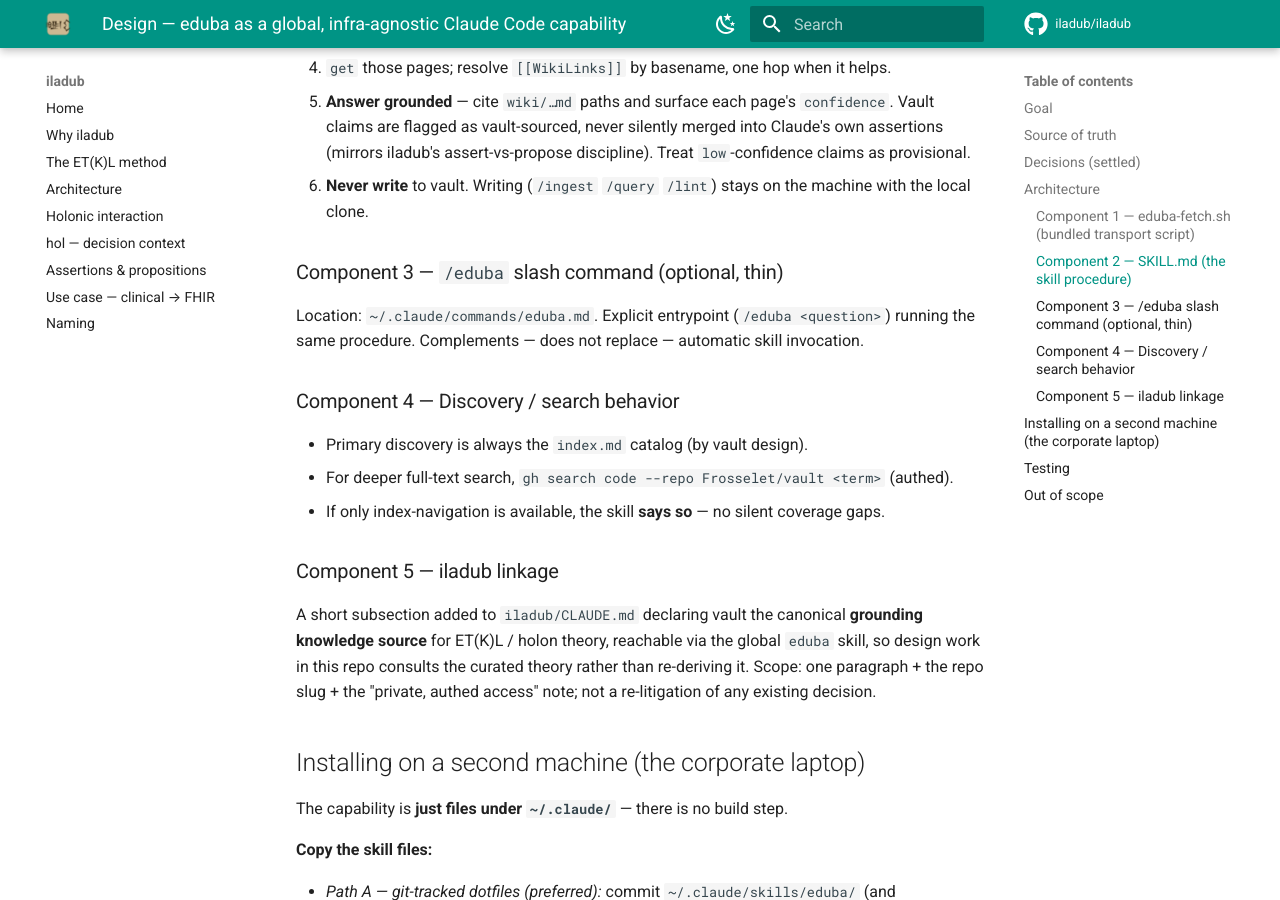
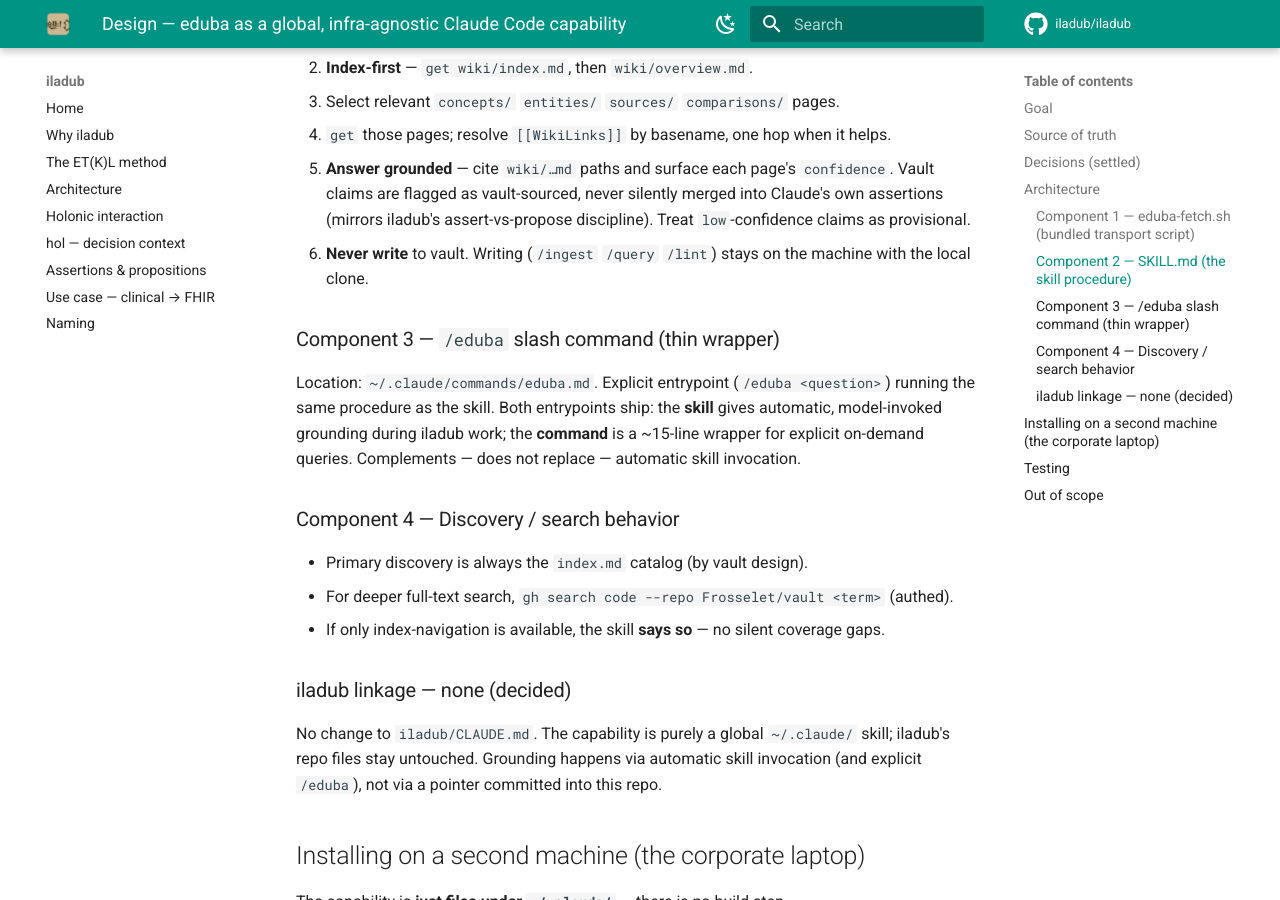
Before and after one commit to iladub/iladub, an MkDocs documentation site: the page built from docs/superpowers/specs/2026-06-08-eduba-global-skill-design.md, in a window 1280 px wide and 900 px high, scrolled down 2841 px. Built offline with MkDocs 1.6.1 and Material for MkDocs 9.7.7, drawn with Linux system fonts in a browser that asks for light colours; comment, search, counter and statistics services are not loaded; some of the changed text lies outside the part shown.

Commit message:
Finalize eduba spec: both entrypoints, no iladub/CLAUDE.md change
Ship both the auto-invoked skill and a thin /eduba command; drop the
iladub linkage component (CLAUDE.md stays untouched).

Co-Authored-By: Claude Opus 4.8 (1M context) <noreply@anthropic.com>

```diff
--- a/docs/superpowers/specs/2026-06-08-eduba-global-skill-design.md
+++ b/docs/superpowers/specs/2026-06-08-eduba-global-skill-design.md
@@ -56,6 +56,8 @@ local path such as `/Volumes/WD Green/dev/git/vault`).
    protocol; it points at `AGENTS.md` Role A so it auto-tracks future changes.
 7. **Global, not per-project.** Lives in `~/.claude/skills/`, available in every project
    and session.
+8. **Two entrypoints.** Build both the auto-invoked skill and a thin `/eduba` command.
+9. **No iladub repo change.** `iladub/CLAUDE.md` is left untouched.
 
 ## Architecture
 
@@ -111,10 +113,12 @@ Procedure:
 6. **Never write** to vault. Writing (`/ingest` `/query` `/lint`) stays on the machine with
    the local clone.
 
-### Component 3 — `/eduba` slash command (optional, thin)
+### Component 3 — `/eduba` slash command (thin wrapper)
 
 Location: `~/.claude/commands/eduba.md`. Explicit entrypoint (`/eduba <question>`) running
-the same procedure. Complements — does not replace — automatic skill invocation.
+the same procedure as the skill. Both entrypoints ship: the **skill** gives automatic,
+model-invoked grounding during iladub work; the **command** is a ~15-line wrapper for
+explicit on-demand queries. Complements — does not replace — automatic skill invocation.
 
 ### Component 4 — Discovery / search behavior
 
@@ -122,13 +126,11 @@ the same procedure. Complements — does not replace — automatic skill invocat
 - For deeper full-text search, `gh search code --repo Frosselet/vault <term>` (authed).
 - If only index-navigation is available, the skill **says so** — no silent coverage gaps.
 
-### Component 5 — iladub linkage
+### iladub linkage — none (decided)
 
-A short subsection added to `iladub/CLAUDE.md` declaring vault the canonical **grounding
-knowledge source** for ET(K)L / holon theory, reachable via the global `eduba` skill, so
-design work in this repo consults the curated theory rather than re-deriving it. Scope:
-one paragraph + the repo slug + the "private, authed access" note; not a re-litigation of
-any existing decision.
+No change to `iladub/CLAUDE.md`. The capability is purely a global `~/.claude/` skill;
+iladub's repo files stay untouched. Grounding happens via automatic skill invocation (and
+explicit `/eduba`), not via a pointer committed into this repo.
 
 ## Installing on a second machine (the corporate laptop)
 
```
